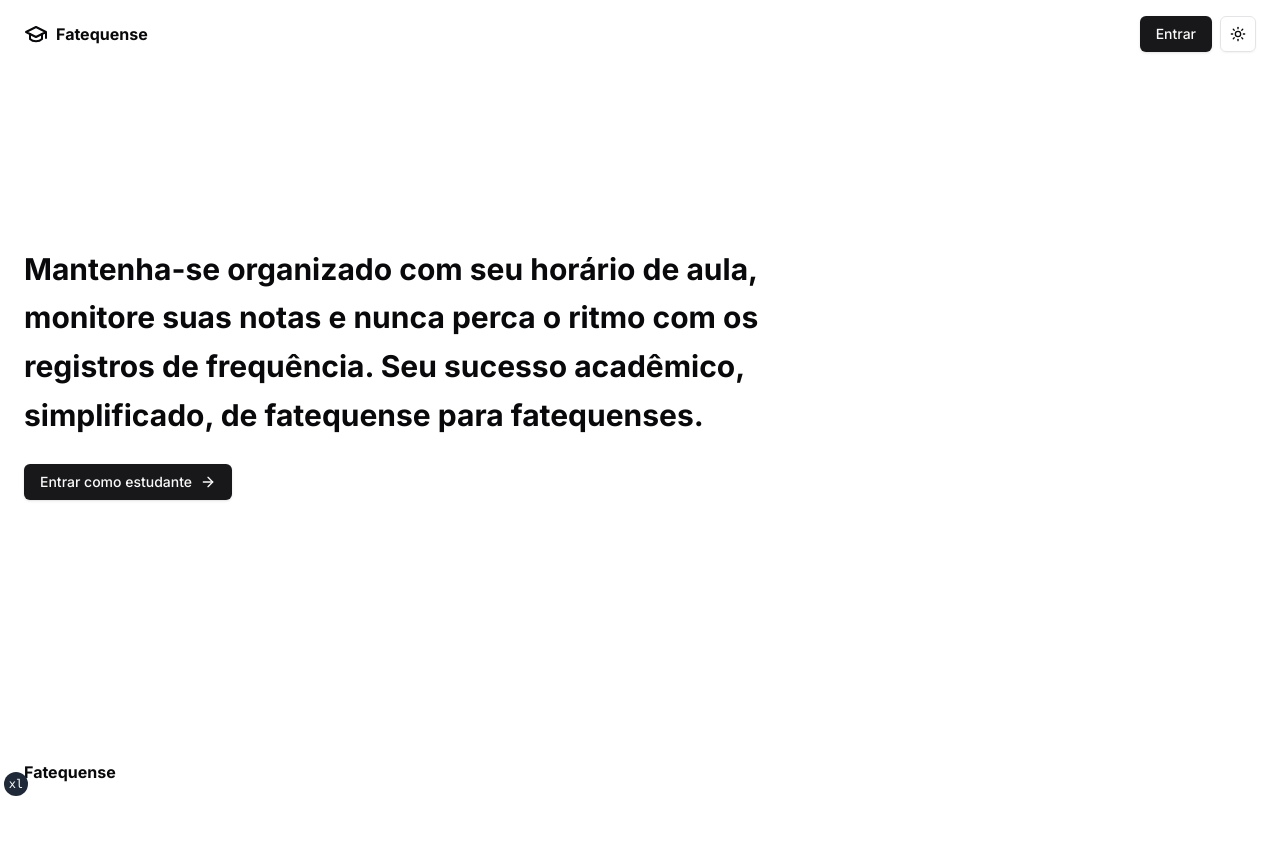
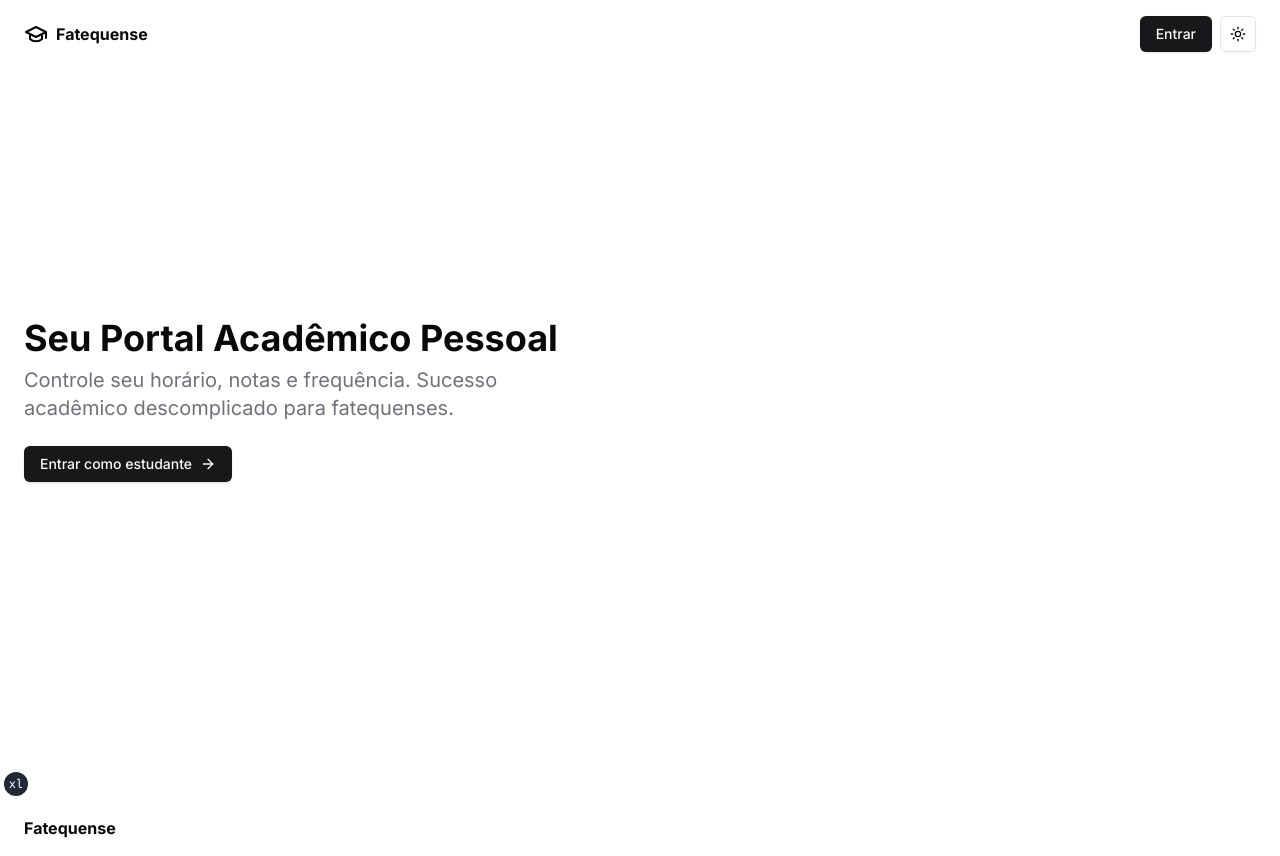
Before and after one commit to fatequense/website, a Next.js app: page / in a window 1280 px wide. Before the commit the page ends 800 px from the top, so only its background shows below. Built offline with nearby package versions, Linux system fonts and the light colour scheme.

Commit message:
update hero section

```diff
--- a/src/app/(public)/(routes)/page.tsx
+++ b/src/app/(public)/(routes)/page.tsx
@@ -1,17 +1,21 @@
-'use client'
-
 import Link from 'next/link'
 
+import { ArrowRight } from 'lucide-react'
+
 import { Button } from '~/components/ui/button'
-import { ArrowRight } from 'lucide-react'
-import { siteConfig } from '~/config/site'
 
 export default function LandingPage() {
   return (
-    <main className="flex-1 flex flex-col justify-center space-y-6">
-      <h1 className="max-w-3xl text-3xl font-bold leading-relaxed">
-        {siteConfig.description}
-      </h1>
+    <main className="min-h-screen flex-1 flex flex-col justify-center space-y-6">
+      <div className="space-y-2">
+        <h1 className="text-2xl sm:text-4xl font-bold leading-relaxed">
+          Seu Portal Acadêmico Pessoal
+        </h1>
+        <p className="max-w-lg text-lg sm:text-xl leading-relaxed text-muted-foreground">
+          Controle seu horário, notas e frequência. Sucesso acadêmico
+          descomplicado para fatequenses.
+        </p>
+      </div>
       <Button className="w-fit" asChild>
         <Link href="/login">
           Entrar como estudante
```
